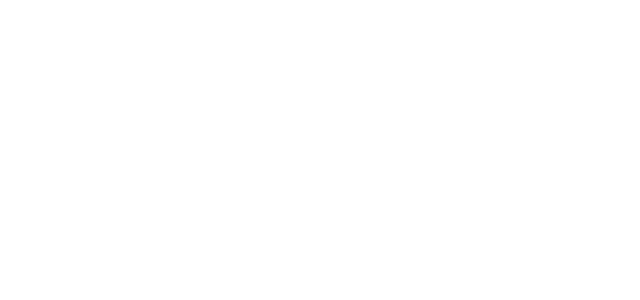
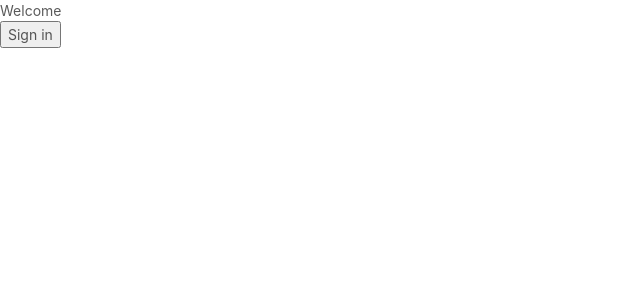
Before and after one commit to Arunscape/tindin, a React (Create React App) app in the folder frontend/: page /signin in a window 1280 px wide. Shown: the top 300 px of the page, without its empty margins (0-640 px from the left). Built offline with nearby package versions, Linux system fonts and the light colour scheme.

Commit message:
signin page

```diff
--- a/frontend/src/App.js
+++ b/frontend/src/App.js
@@ -2,6 +2,7 @@ import React, { Suspense } from 'react';
 import { BrowserRouter as Router, Switch, Route } from 'react-router-dom';
 
 const Main = React.lazy(() => import('./pages/Main'))
+const SignIn = React.lazy(() => import('./pages/SignIn'))
 
 const App = () =>
 
@@ -11,6 +12,7 @@ const App = () =>
       <Switch>
 
         <Route path="/" exact component={Main} />
+        <Route path="/signin" exact component={SignIn} />
       </Switch>
     </Router>
   </Suspense >
--- a/frontend/src/pages/Main.js
+++ b/frontend/src/pages/Main.js
@@ -1,4 +1,11 @@
-import React from 'react'
+import React from 'react';
+import { Redirect } from 'react-router-dom';
 
+export default () => {
 
-export default () => <div>MAIN screen</div>
+    const loggedIn = false;
+    return <>
+        {loggedIn ? <div>You're logged in</div> : <Redirect to="/signin" />}
+    </>
+
+}
--- /dev/null
+++ b/frontend/src/pages/SignIn.js
@@ -0,0 +1,11 @@
+import React from 'react'
+
+export default () => {
+
+    return (
+        <>
+            <div>Welcome</div>
+            <button>Sign in</button>
+        </>
+    )
+}
```
